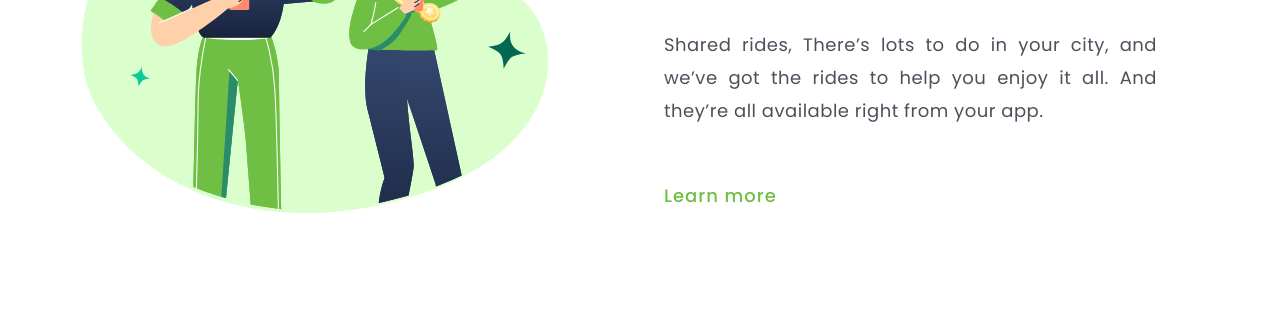
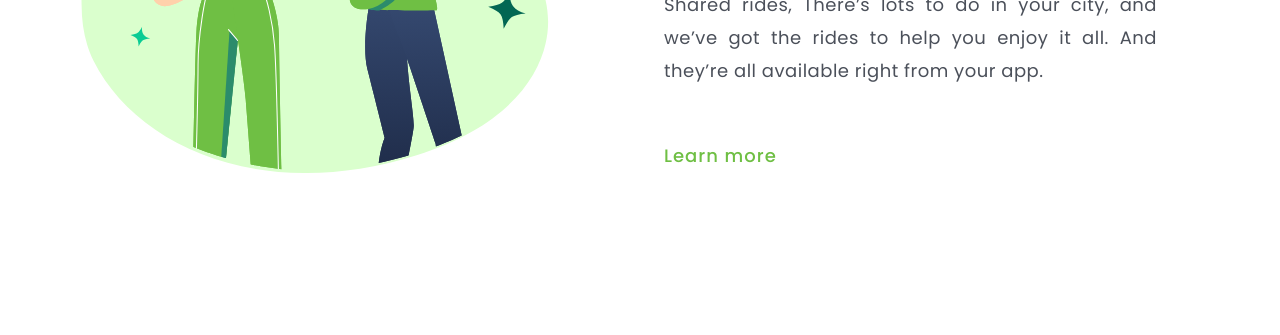
Before and after one commit to willames-alves/projeto2-css, a plain HTML site: page index.html in a window 1280 px wide. Shown: the part 465-800 px from the top of the page. Drawn offline with Linux system fonts and the light colour scheme.

Commit message:
ajustando medidas da tela

```diff
--- a/styles.css
+++ b/styles.css
@@ -5,10 +5,16 @@
     font-family: 'Poppins', sans-serif;
 }
 
+body {
+    display: flex;
+    flex-direction: column;
+    /* width: 98vw; */
+}
+
 header {
     padding-top: 47px;
     padding-left: 42px;
-    margin-bottom: 160px;
+    margin-bottom: 120px;
 }
 
 a {
@@ -48,7 +54,7 @@ header button:hover {
 
 main {
     display: flex;
-    width: 100vw;
+    /* width: 100vw; */
     align-items: center;
 }
 
```
